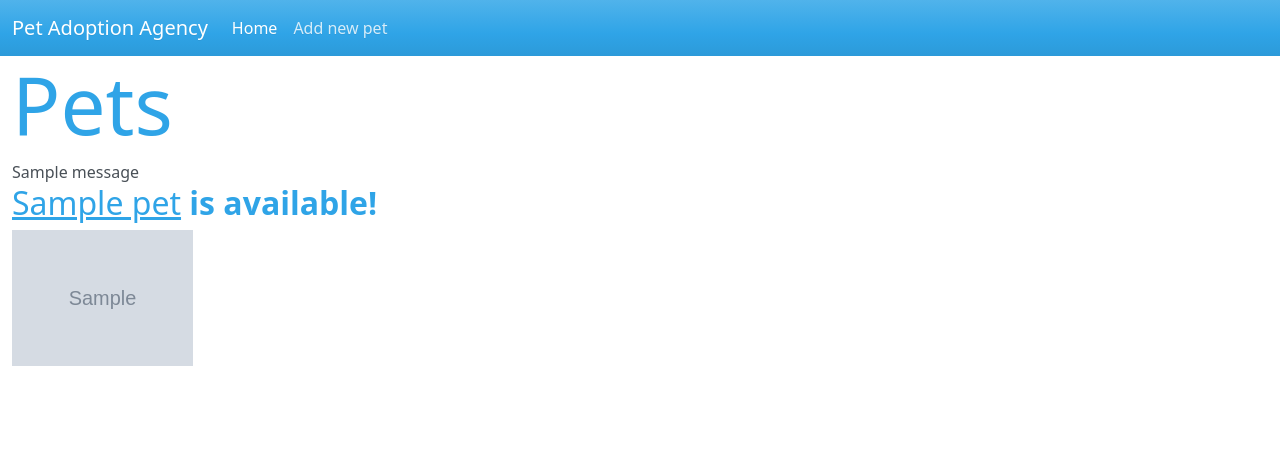
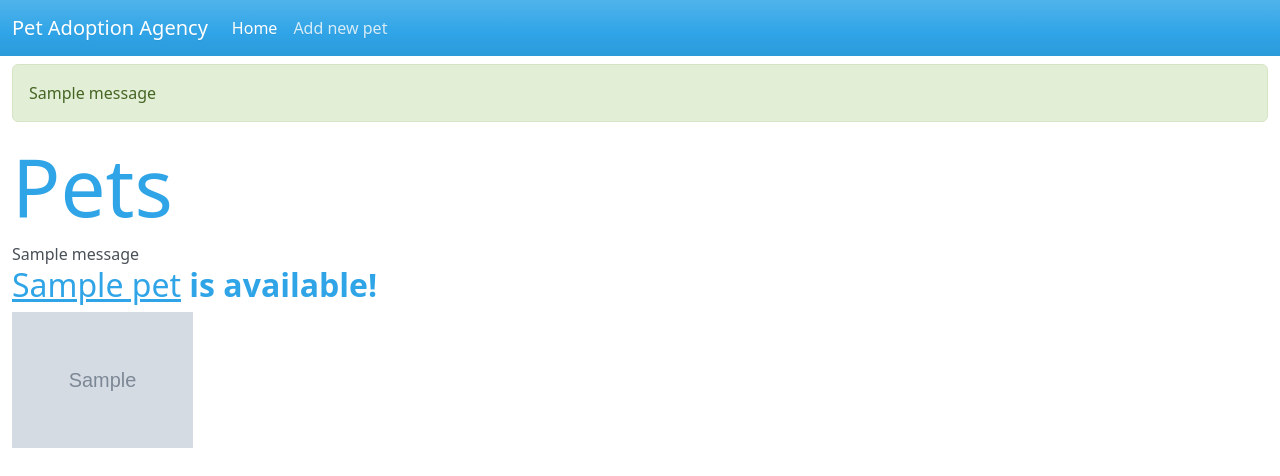
Before and after one commit to iam8/24.1-wtforms, a Flask app: page / in a window 1280 px wide. Shown: the top 476 px of the page. Run offline with Flask 3, Linux system fonts and the light colour scheme; tables that the repository leaves empty hold one stand-in row (values such as "Sample post"); grey boxes marked "Sample" are stand-in pictures; one stand-in notice (Sample message) is shown; some libraries are stand-ins or nearby versions.

Commit message:
Display flashed messages, with Bootstrap theme

```diff
--- a/templates/base.jinja2
+++ b/templates/base.jinja2
@@ -46,6 +46,13 @@
 </nav>
 
 <div class="container-fluid">
+
+    {% for msg in get_flashed_messages() %}
+        <div class="alert alert-success mt-2" role="alert">
+            {{ msg }}
+        </div>
+    {% endfor %}
+
     {% block content %}
 
     {% endblock content %}
```
